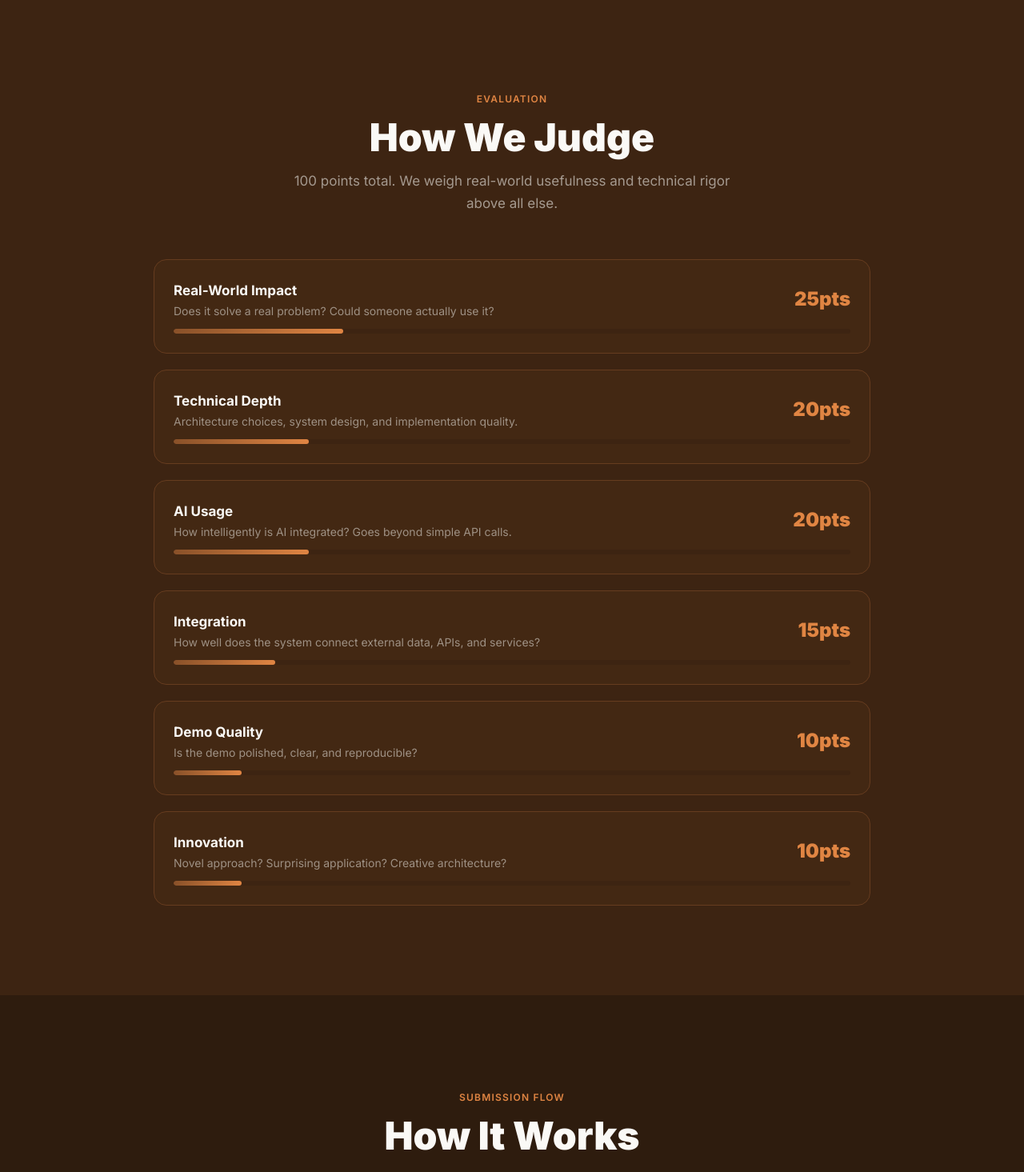
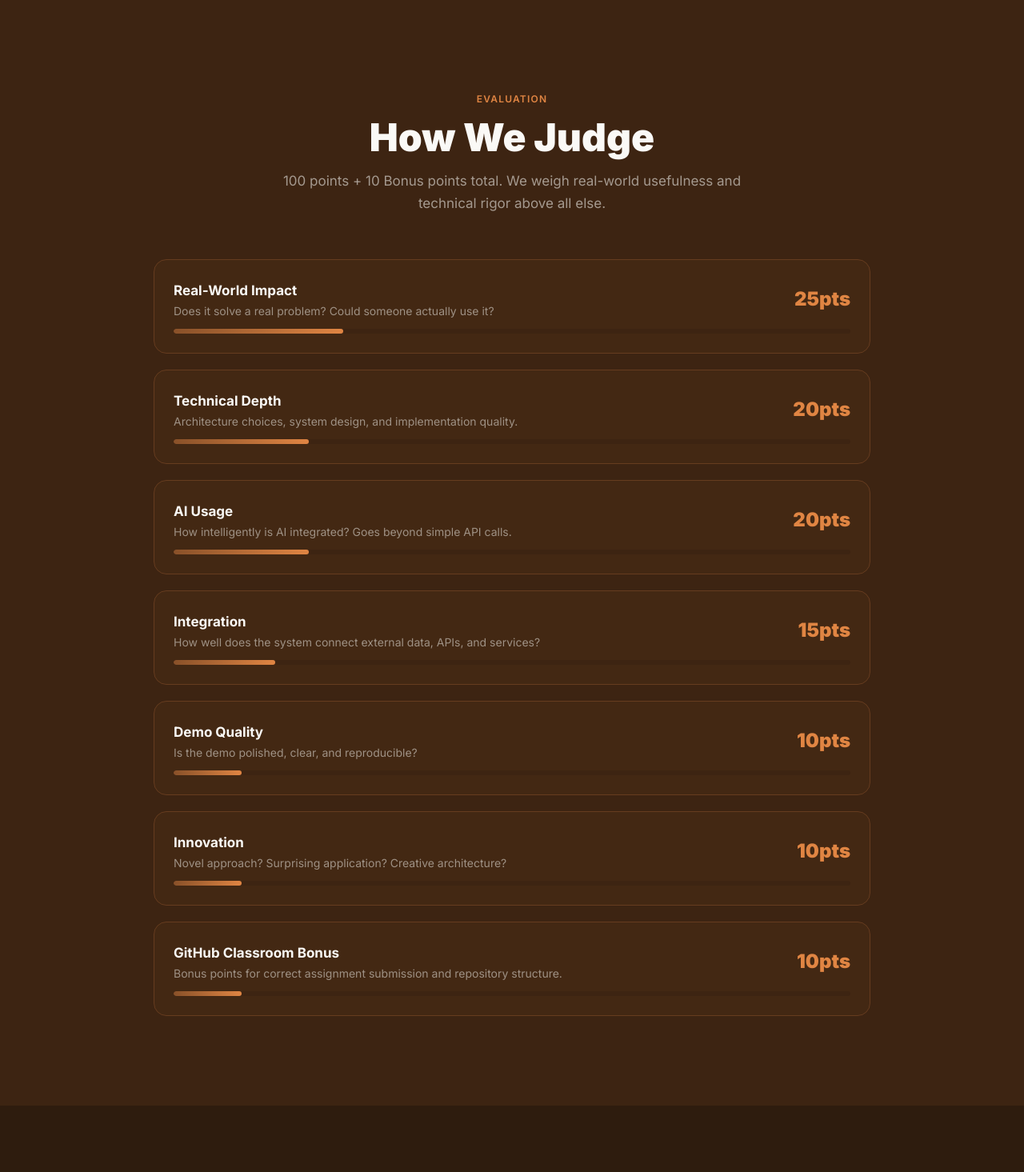
Before and after one commit to marellavenkatadeepak/problem-statement, a Next.js app in the folder hackathon-site/: page / in a window 1280 px wide. Shown: the part 7117-8582 px from the top of the page at 80% size. Built offline with nearby package versions, Linux system fonts and the light colour scheme.

Commit message:
feat: add 10-point GitHub Classroom bonus to judging criteria

```diff
--- a/hackathon-site/src/components/sections/judging.tsx
+++ b/hackathon-site/src/components/sections/judging.tsx
@@ -9,6 +9,7 @@ const criteria = [
   { name: "Integration", score: 15, desc: "How well does the system connect external data, APIs, and services?" },
   { name: "Demo Quality", score: 10, desc: "Is the demo polished, clear, and reproducible?" },
   { name: "Innovation", score: 10, desc: "Novel approach? Surprising application? Creative architecture?" },
+  { name: "GitHub Classroom Bonus", score: 10, desc: "Bonus points for correct assignment submission and repository structure." },
 ];
 
 export const JudgingSection = () => {
@@ -29,7 +30,7 @@ export const JudgingSection = () => {
             How We Judge
           </h2>
           <p className="text-[#FAF9F6]/55 max-w-xl mx-auto">
-            100 points total. We weigh real-world usefulness and technical rigor above all else.
+            100 points + 10 Bonus points total. We weigh real-world usefulness and technical rigor above all else.
           </p>
         </motion.div>
 
```
